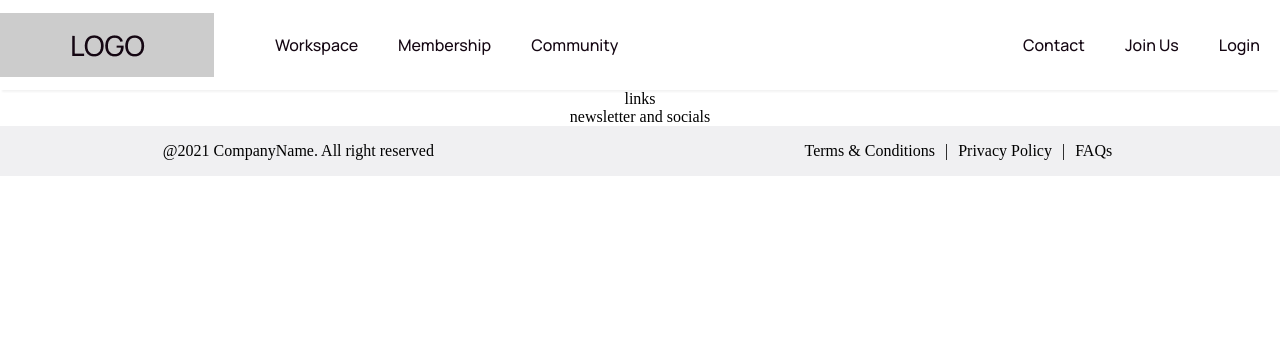
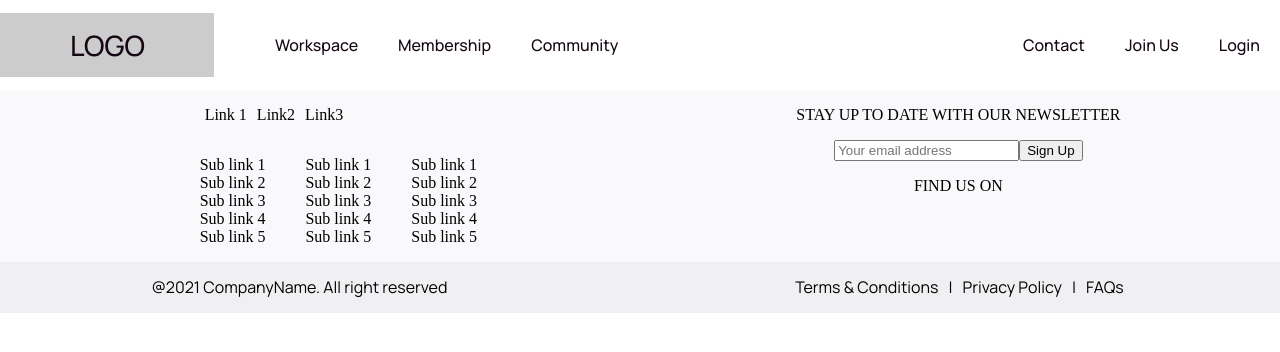
Before and after one commit to AlyLopez02/News-Site, a React (Vite) app: page / in a window 1280 px wide. Shown: the top 352 px of the page. Built offline with nearby package versions, Linux system fonts and the light colour scheme.

Commit message:
stub out first container

```diff
--- a/src/components/Footer/index.jsx
+++ b/src/components/Footer/index.jsx
@@ -26,10 +26,50 @@ const lastLinks = [
 function Footer() {
   return (
     <div className="footer">
-      <div id="container1">
-        <nav>links</nav>
-        <div>newsletter and socials</div>
+      <div className="container1">
+        <nav>
+          <ul className="mainLink">
+            {mainLinks.map((link) => (
+              <li>{link}</li>
+            ))}
+          </ul>
+
+          <div className="sub">
+            <ul>
+              {subLinks.map((link) => (
+                <li>{link}</li>
+              ))}
+            </ul>
+
+            <ul>
+              {subLinks.map((link) => (
+                <li>{link}</li>
+              ))}
+            </ul>
+
+            <ul>
+              {subLinks.map((link) => (
+                <li>{link}</li>
+              ))}
+            </ul>
+          </div>
+
+        </nav>
+
+        <div>
+          <p>STAY UP TO DATE WITH OUR NEWSLETTER</p>
+
+                <form>
+                  <input type="text" placeholder="Your email address" />
+                  <input type="submit" value="Sign Up" />
+                </form>
+
+          <p>FIND US ON</p>
+
+
+        </div>
       </div>
+
       <div className="container2">
         <p>@2021 CompanyName. All right reserved</p>
         <ul>
--- a/src/components/Footer/style.scss
+++ b/src/components/Footer/style.scss
@@ -1,8 +1,45 @@
 .footer {
+    .container1 {
+        display: flex;
+        flex-direction: row;
+        justify-content: space-around;
+        background-color: #F9F9FB;
+
+        nav {
+            .mainLink {
+                display: flex;
+                flex-direction: row;
+                list-style: none;
+
+                li {
+                    margin: 0px 5px;
+                    cursor: pointer;
+                }
+            }
+
+            .sub {
+                display: flex;
+                flex-direction: row;
+
+                ul {
+                    display: flex;
+                    flex-direction: column;
+                    list-style: none;
+                }
+            }
+
+        }
+
+    }
+
     .container2 {
         display: flex;
         justify-content: space-around;
         background-color: #F0F0F2;
+        font-family: 'Manrope', sans-serif;
+        font-size: 16px;
+        line-height: 18.5px;
+        font-weight: 400;
 
         ul {
             display: flex;
@@ -11,6 +48,7 @@
 
             li {
                 margin: 0px 5px;
+                cursor: pointer;
             }
         }
     }
```
